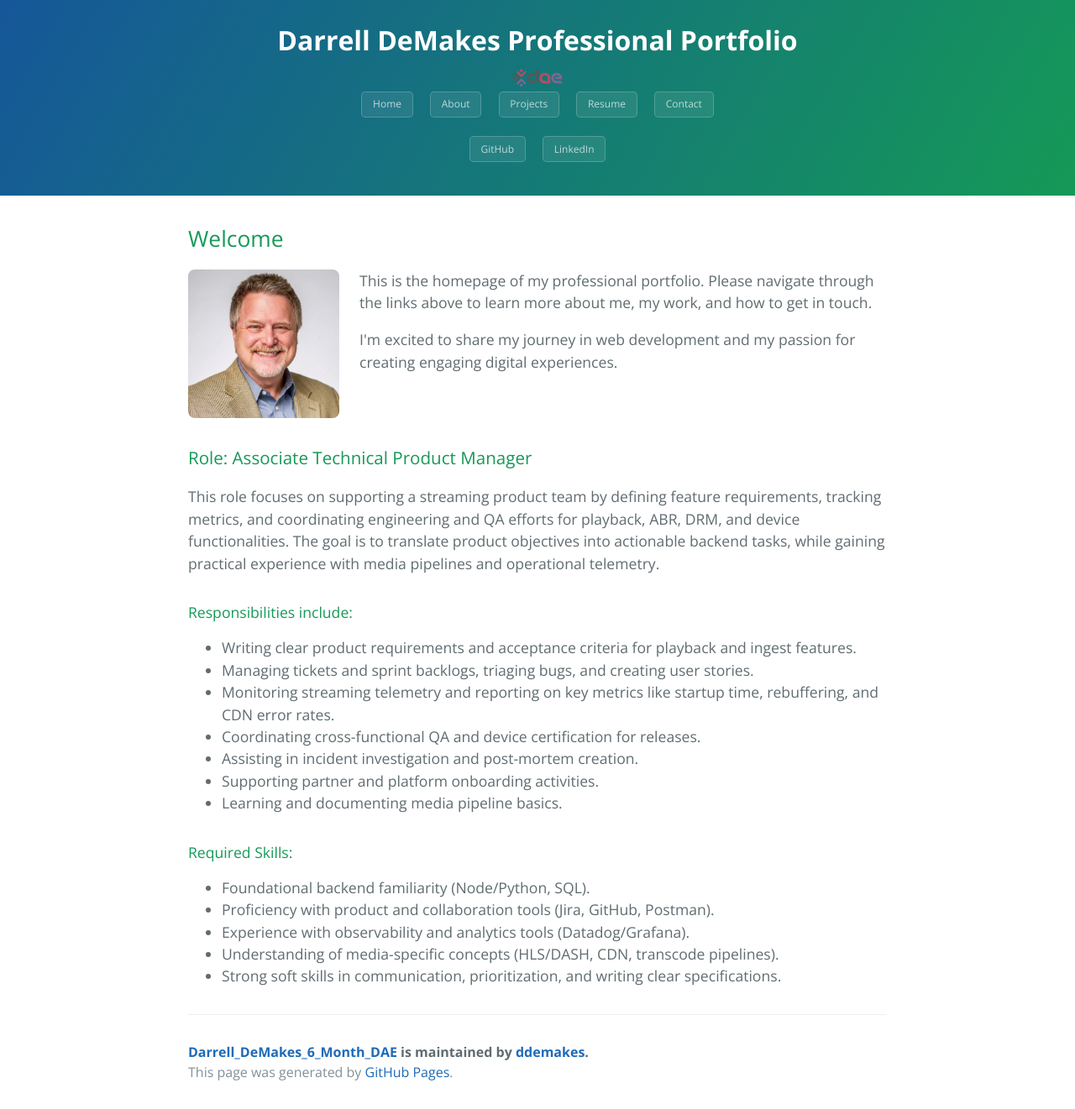
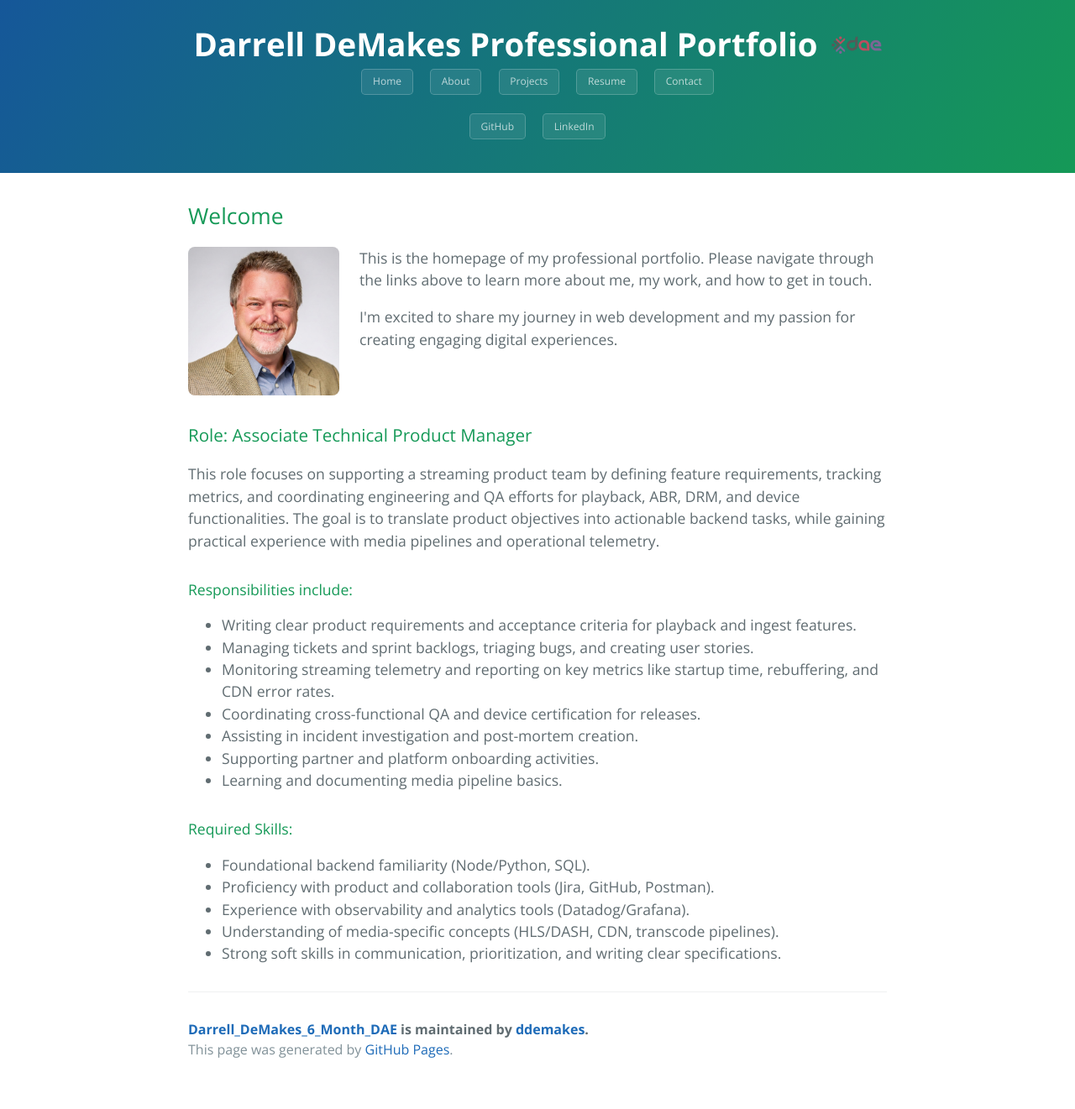
Before and after one commit to ddemakes/Darrell_DeMakes_6_Month_DAE, a Jekyll site: the page built from docs/index.md, in a window 1280 px wide. Shown: the whole page at 84% size. Built offline with Jekyll 4.4.1, drawn with Linux system fonts in a browser that asks for light colours; our own code applies the rules of GitHub Pages for plain Markdown files; after the commit the page ends 1294 px from its top, so only the background shows below that.

Commit message:
Pages Changes 17

```diff
--- a/docs/_layouts/default.html
+++ b/docs/_layouts/default.html
@@ -12,14 +12,16 @@
   <body>
     <div class="page-header" role="banner">
 
-      <h1 class="project-name">{{ site.title | default: site.github.repository_name }}</h1>
+      <div style="display:flex; align-items:center; justify-content:center; gap:1rem;">
+        <h1 class="project-name" style="margin:0;">{{ site.title | default: site.github.repository_name }}</h1>
+        {% if site.logo %}
+        <div class="logo-container">
+          <img src="{{ site.logo | relative_url }}" alt="Logo" style="max-width:60px;">
+        </div>
+        {% endif %}
+      </div>
       {% if site.description %}
       <h2 class="project-tagline">{{ site.description }}</h2>
-      {% endif %}
-      {% if site.logo %}
-      <div class="logo-container">
-        <img src="{{ site.logo | relative_url }}" alt="Logo" style="max-width:60px;">
-      </div>
       {% endif %}
 
       <nav>
--- a/docs/assets/css/style.scss
+++ b/docs/assets/css/style.scss
@@ -11,7 +11,7 @@
 
 /* Slightly smaller title */
 .project-name {
-  font-size: 2rem !important;
+  font-size: 2.4rem !important;
 }
 
 /* Smaller buttons */
```
